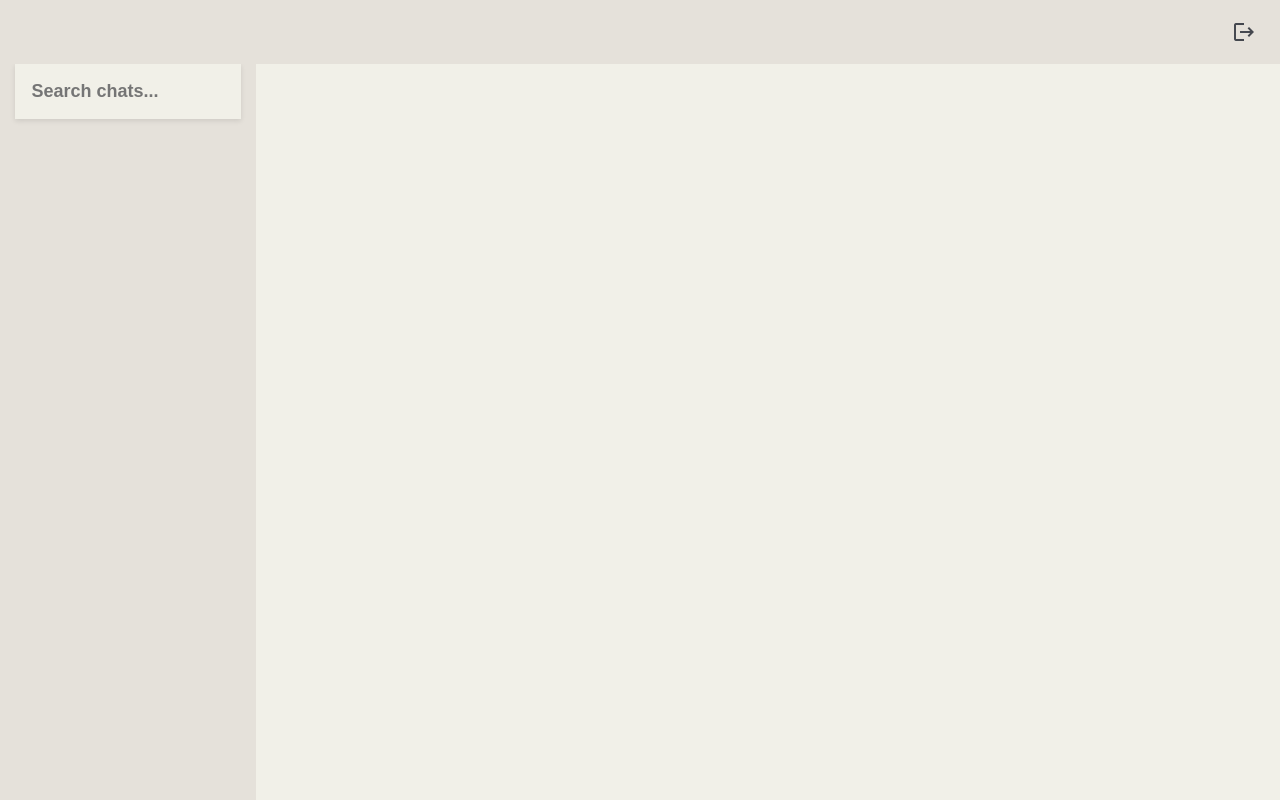
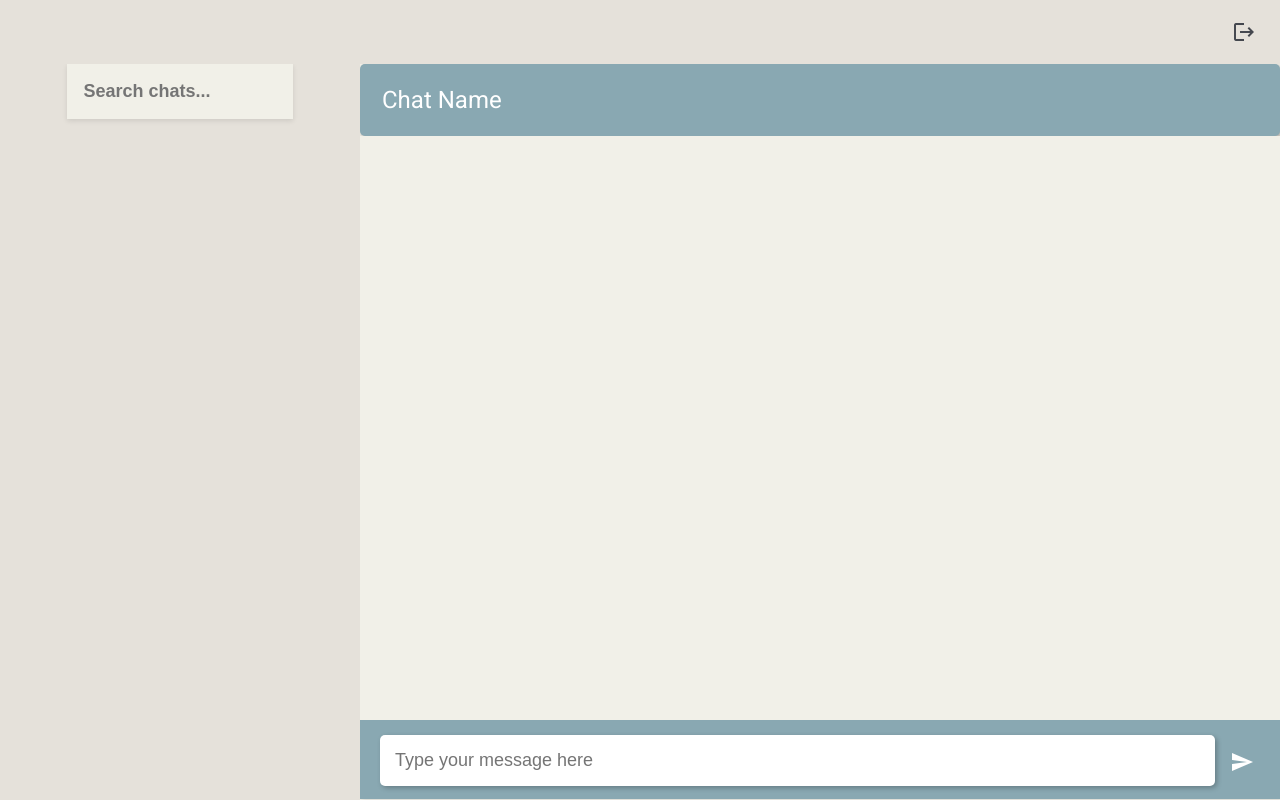
Before and after one commit to doeiit00/Mobile-UX-Design, an Angular app: page /home in a window 1280 px wide. Built offline with nearby package versions, Linux system fonts and the light colour scheme.

Commit message:
LogoutButton + ChatComponent
Logout Button verknüpft und Chat Component erstellt

Co-Authored-By: Dominik <147036891+doeiit00@users.noreply.github.com>

```diff
--- /dev/null
+++ b/src/app/components/chat/chat.component.css
@@ -0,0 +1,59 @@
+.chat {
+  width: auto;
+  background-color: #F1F0E8;
+  box-shadow: 2px 2px 5px rgba(0, 0, 0, 0.1);
+}
+
+.chat-header {
+  background-color: #89A8B2;
+  color: #fff;
+  padding: 22px;
+  font-size: 24px;
+  border-radius: 5px;
+  box-shadow: 2px 2px 5px rgba(0, 0, 0, 0.3);
+}
+
+.chat-window {
+  height: calc(100vh - 216px);
+  overflow-y: scroll;
+  background: #F1F0E8;
+}
+
+.message-list {
+  list-style: none;
+  margin: 0;
+  padding: 0;
+  background: #B3C8CF;
+}
+
+.chat-input {
+  display: flex;
+  align-items: center;
+  padding: 20px;
+  height: 2.4rem;
+  border-top: 1px solid #89A8B2;
+  background: #89A8B2;
+}
+
+.message-input {
+  flex: 1;
+  border: none;
+  outline: none;
+  padding: 15px;
+  border-radius: 5px;
+  font-size: 18px;
+  box-shadow: 2px 2px 5px rgba(0, 0, 0, 0.25);
+}
+
+.send-button {
+  border: none;
+  outline: none;
+  color: #fff;
+  padding: 10px;
+  margin-left: 5px;
+  cursor: pointer;
+}
+
+.send-button:hover {
+  color: rgb(0, 0, 0);
+}
--- /dev/null
+++ b/src/app/components/chat/chat.component.html
@@ -0,0 +1,12 @@
+<div class="chat">
+  <div class="chat-header">Chat Name</div>
+  <div class="chat-window">
+    <ul class="message-list"></ul>
+  </div>
+  <div class="chat-input">
+    <input type="text" class="message-input" placeholder="Type your message here">
+    <button mat-icon-button class="send-button">
+      <mat-icon>send</mat-icon>
+    </button>
+  </div>
+</div>
--- a/src/app/components/home-page/home-page.component.css
+++ b/src/app/components/home-page/home-page.component.css
@@ -3,10 +3,7 @@ mat-toolbar{
 }
 
 .sidenav {
-  width: 20vw;
-  height: calc(100vh - 64px);
   border-radius: 0 !important;
-  position: relative;
   background: #E5E1DA;
 }
 
@@ -15,20 +12,22 @@ mat-toolbar{
 }
 
 .example-container {
-  width: 20vw;
+  width: auto;
   height: calc(100vh - 64px);
-  background: #E5E1DA;
+  /* The background property is added to clearly distinguish the borders between drawer and main
+     content */
+  background: #F1F0E8;
 }
 
 .search-bar-wrapper {
-  display: flex;            /* Use Flexbox for centering */
-  justify-content: center;  /* Center horizontally */
-  align-items: flex-start;  /* Align the search bar at the top vertically */
-  height: 100%;             /* Ensure the wrapper takes full height */
+  display: flex;
+  justify-content: center;
+  align-items: flex-start;
+  height: 100%;
 }
 
 .search-box {
-  width: 15vw; /* Adjust the width to prevent overflow */
+  width: 15vw;
   padding: 1rem;
   border: 1px solid #F1F0E8 !important;
   font-size: 18px;
--- a/src/app/components/home-page/home-page.component.html
+++ b/src/app/components/home-page/home-page.component.html
@@ -1,7 +1,7 @@
 <mat-toolbar class="toolbar">
   <span class="example-spacer"></span>
   <button mat-icon-button class="example-icon favorite-icon" aria-label="Example icon-button with heart icon">
-    <mat-icon>logout</mat-icon>
+    <mat-icon (click)="logout()">logout</mat-icon>
   </button>
 </mat-toolbar>
 <mat-drawer-container class="example-container">
@@ -10,4 +10,7 @@
       <input type="text" placeholder="Search chats..." class="search-box" />
     </div>
   </mat-drawer>
+  <mat-drawer-content>
+    <app-chat></app-chat>
+  </mat-drawer-content>
 </mat-drawer-container>
--- a/src/app/components/home-page/home-page.component.ts
+++ b/src/app/components/home-page/home-page.component.ts
@@ -5,12 +5,13 @@ import {MatButtonModule} from '@angular/material/button';
 import {MatIconModule} from '@angular/material/icon';
 import {MatSidenavModule} from '@angular/material/sidenav';
 import {ApiService} from '../../services/api.service';
-import {TokenService} from '../../services/token.service';
+import {TokenService} from '../../services/token.service'
+import {ChatComponent} from '../chat/chat.component';
 
 @Component({
   standalone: true,
   selector: 'app-landing-page',
-  imports: [MatToolbarModule, MatButtonModule, MatIconModule, MatSidenavModule],
+  imports: [MatToolbarModule, MatButtonModule, MatIconModule, MatSidenavModule, ChatComponent],
   templateUrl: './home-page.component.html',
   styleUrl: './home-page.component.css'
 })
```
Also changed, not shown: src/app/components/chat/chat.component.ts (added, +17 -0 lines), 1 other file (tests, documents, lock files or other folders).
